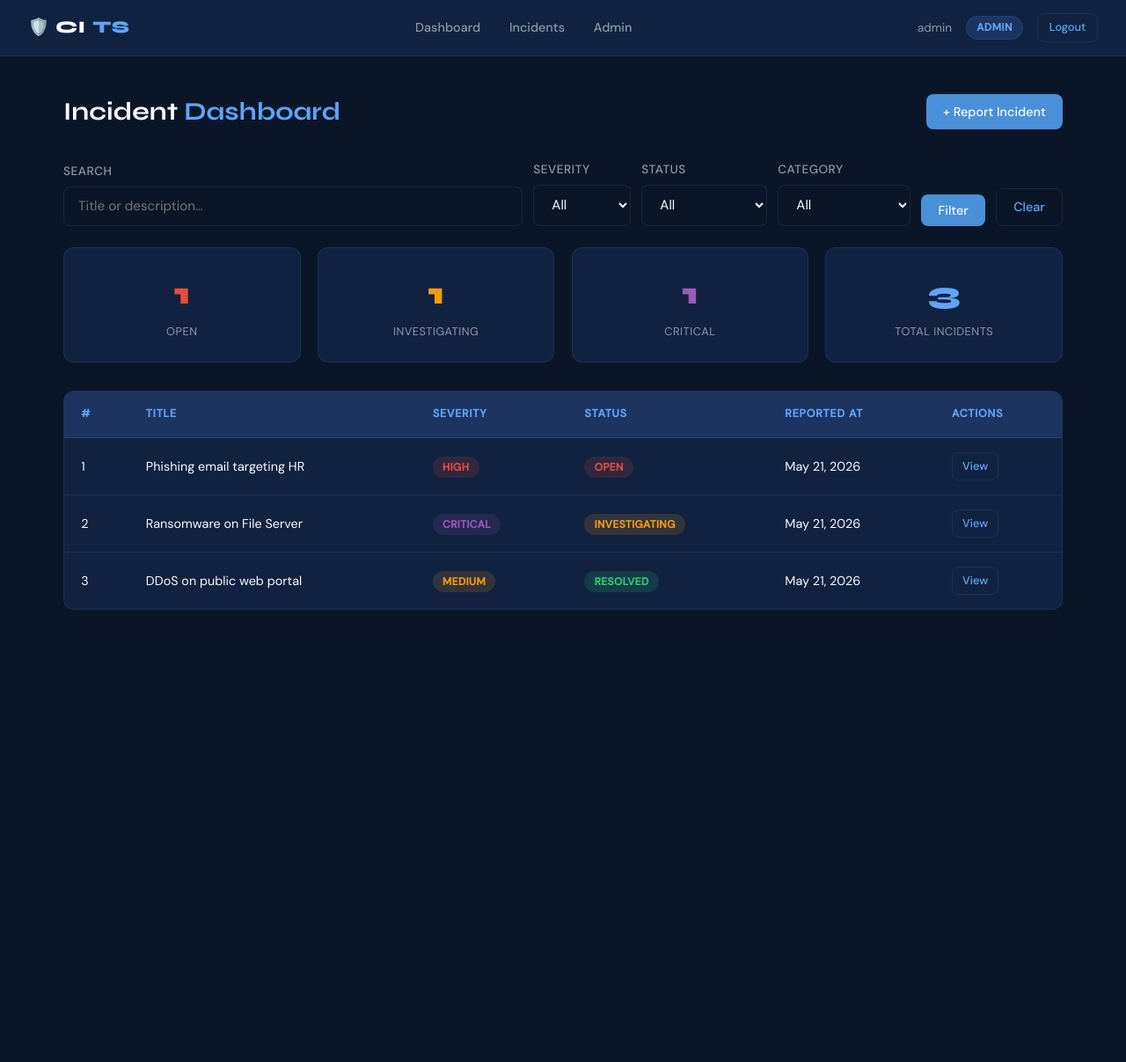
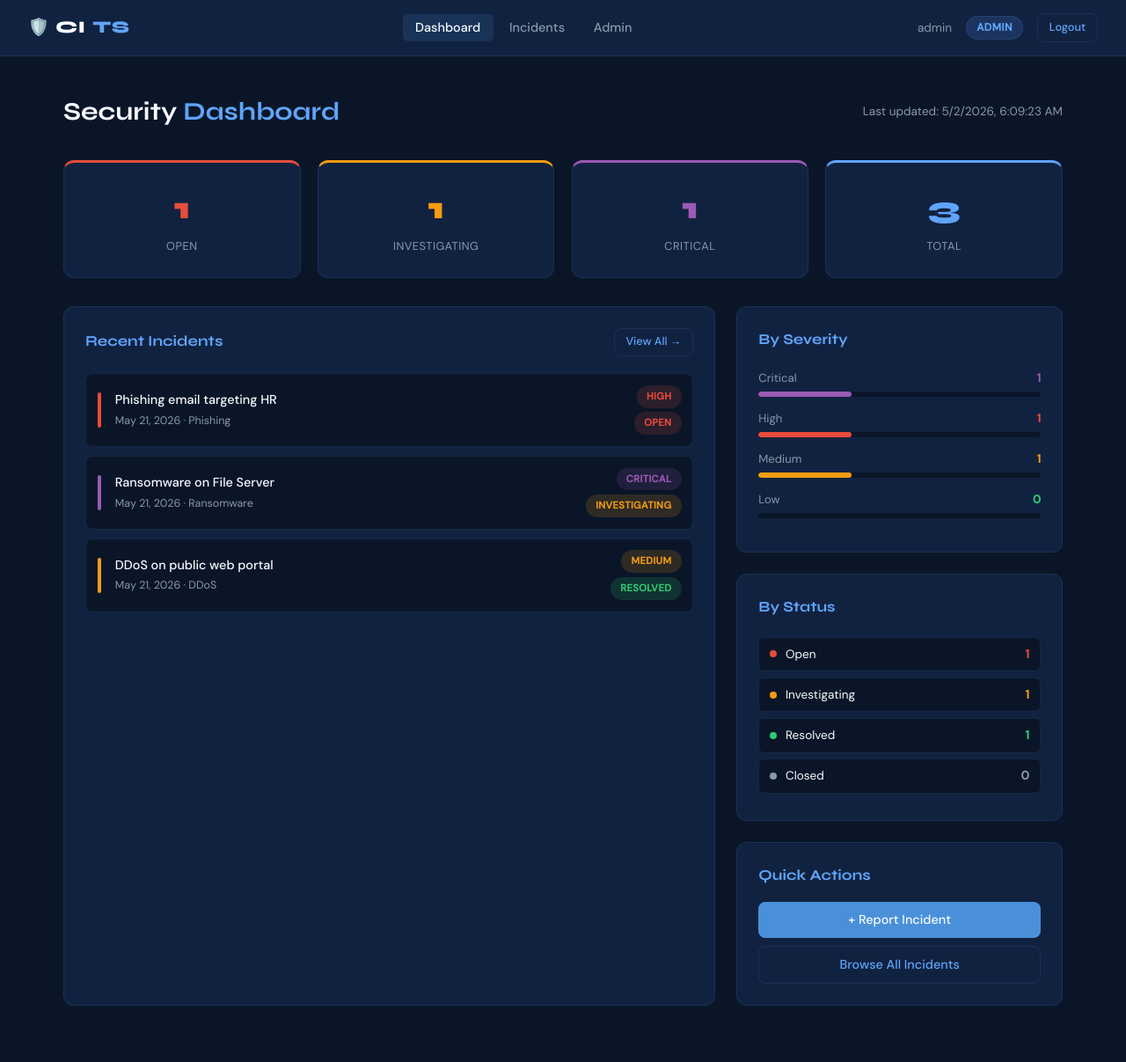
Before and after one commit to israrkhan-cys/cyber-incident-tracking-system, a Flask app: page / in a window 1280 px wide. Shown: the whole page at 88% size. Before the commit the page ends 693 px from the top, so only its background shows below. Run offline with Flask 3, Linux system fonts and the light colour scheme; a user stored in the database is signed in; data comes from the database, SQL or seed files in the repository; some libraries are stand-ins or nearby versions.

Commit message:
moved searching, filtering etc to incident tab, changed dashboard layout

```diff
--- a/app.py
+++ b/app.py
@@ -30,6 +30,124 @@ def load_user(user_id):
 
 from routes.auth import auth
 app.register_blueprint(auth)
+
+
+# ── Dashboard ────────────────────────────────────────────
+@app.route('/')
+@login_required
+def index():
+    cur = mysql.connection.cursor()
+
+    # Summary counts
+    cur.execute("SELECT COUNT(*) AS c FROM incidents WHERE status='open'")
+    open_count = cur.fetchone()['c']
+    cur.execute("SELECT COUNT(*) AS c FROM incidents WHERE status='investigating'")
+    investigating_count = cur.fetchone()['c']
+    cur.execute("SELECT COUNT(*) AS c FROM incidents WHERE status='resolved'")
+    resolved_count = cur.fetchone()['c']
+    cur.execute("SELECT COUNT(*) AS c FROM incidents WHERE status='closed'")
+    closed_count = cur.fetchone()['c']
+    cur.execute("SELECT COUNT(*) AS c FROM incidents WHERE severity='critical'")
+    critical_count = cur.fetchone()['c']
+    cur.execute("SELECT COUNT(*) AS c FROM incidents WHERE severity='high'")
+    high_count = cur.fetchone()['c']
+    cur.execute("SELECT COUNT(*) AS c FROM incidents WHERE severity='medium'")
+    medium_count = cur.fetchone()['c']
+    cur.execute("SELECT COUNT(*) AS c FROM incidents WHERE severity='low'")
+    low_count = cur.fetchone()['c']
+    cur.execute("SELECT COUNT(*) AS c FROM incidents")
+    total_count = cur.fetchone()['c']
+
+    # Recent incidents (last 5)
+    cur.execute("""
+        SELECT i.*, c.name AS category_name, u.username AS assignee_name
+        FROM incidents i
+        LEFT JOIN categories c ON i.category_id = c.category_id
+        LEFT JOIN users u ON i.assigned_to = u.user_id
+        ORDER BY i.reported_at DESC
+        LIMIT 5
+    """)
+    recent_incidents = cur.fetchall()
+
+    cur.close()
+
+    severity_counts = {
+        'critical': critical_count,
+        'high': high_count,
+        'medium': medium_count,
+        'low': low_count,
+    }
+    status_counts = {
+        'open': open_count,
+        'investigating': investigating_count,
+        'resolved': resolved_count,
+        'closed': closed_count,
+    }
+
+    return render_template('index.html',
+                           recent_incidents=recent_incidents,
+                           open_count=open_count,
+                           investigating_count=investigating_count,
+                           critical_count=critical_count,
+                           total_count=total_count,
+                           severity_counts=severity_counts,
+                           status_counts=status_counts)
+
+
+# ── Incidents list ───────────────────────────────────────
+@app.route('/incidents')
+@login_required
+def incidents():
+    cur = mysql.connection.cursor()
+
+    severity  = request.args.get('severity', '')
+    status    = request.args.get('status', '')
+    category  = request.args.get('category_id', '')
+    search    = request.args.get('search', '')
+
+    query = """
+        SELECT i.*,
+               c.name AS category_name,
+               a.username AS assignee_name
+        FROM incidents i
+        LEFT JOIN categories c ON i.category_id = c.category_id
+        LEFT JOIN users a ON i.assigned_to = a.user_id
+        WHERE 1=1
+    """
+    params = []
+
+    if severity:
+        query += " AND i.severity = %s"
+        params.append(severity)
+    if status:
+        query += " AND i.status = %s"
+        params.append(status)
+    if category:
+        query += " AND i.category_id = %s"
+        params.append(category)
+    if search:
+        query += " AND (i.title LIKE %s OR i.description LIKE %s)"
+        params.append(f'%{search}%')
+        params.append(f'%{search}%')
+
+    query += " ORDER BY i.reported_at DESC"
+    cur.execute(query, params)
+    all_incidents = cur.fetchall()
+
+    cur.execute("SELECT * FROM categories ORDER BY name")
+    categories = cur.fetchall()
+
+    cur.close()
+    return render_template('incidents.html',
+                           incidents=all_incidents,
+                           categories=categories,
+                           filters={
+                               'severity': severity,
+                               'status': status,
+                               'category_id': category,
+                               'search': search,
+                           })
+
 
 # ── View incident detail ─────────────────────────────────
 @app.route('/incident/<int:incident_id>')
@@ -82,7 +200,8 @@ def incident_detail(incident_id):
                            comments=comments,
                            logs=logs)
 
-# assets
+
+# ── Assets ───────────────────────────────────────────────
 @app.route('/incident/<int:incident_id>/asset/add', methods=['POST'])
 @login_required
 def add_asset(incident_id):
@@ -124,7 +243,8 @@ def delete_asset(incident_id, asset_id):
     flash('Asset removed.', 'success')
     return redirect(url_for('incident_detail', incident_id=incident_id))
 
-# comments submission form
+
+# ── Comments ─────────────────────────────────────────────
 @app.route('/incident/<int:incident_id>/comment', methods=['POST'])
 @login_required
 def add_comment(incident_id):
@@ -143,6 +263,7 @@ def add_comment(incident_id):
 
     flash('Comment added.', 'success')
     return redirect(url_for('incident_detail', incident_id=incident_id))
+
 
 # ── Report new incident ──────────────────────────────────
 @app.route('/incident/new', methods=['GET', 'POST'])
@@ -181,12 +302,12 @@ def new_incident():
 
     cur.execute("SELECT * FROM categories")
     categories = cur.fetchall()
-
     cur.execute("SELECT user_id, username, role FROM users ORDER BY username")
     users = cur.fetchall()
+    cur.close()
 
-    cur.close()
     return render_template('new_incident.html', categories=categories, users=users)
+
 
 # ── Edit incident ────────────────────────────────────────
 @app.route('/incident/<int:incident_id>/edit', methods=['GET', 'POST'])
@@ -246,15 +367,14 @@ def edit_incident(incident_id):
 
     cur.execute("SELECT * FROM categories")
     categories = cur.fetchall()
-
     cur.execute("SELECT user_id, username, role FROM users ORDER BY username")
     users = cur.fetchall()
+    cur.close()
 
-    cur.close()
     return render_template('edit_incident.html', incident=incident, categories=categories, users=users)
 
-# users
 
+# ── Admin: Users ─────────────────────────────────────────
 @app.route('/admin/users')
 @login_required
 def admin_users():
@@ -303,67 +423,5 @@ def admin_delete_user(user_id):
     return redirect(url_for('admin_users'))
 
 
-
-# ── Dashboard ────────────────────────────────────────────
-@app.route('/')
-@login_required
-def index():
-    cur = mysql.connection.cursor()
-
-    severity   = request.args.get('severity', '')
-    status     = request.args.get('status', '')
-    category   = request.args.get('category_id', '')
-    search     = request.args.get('search', '')
-
-    query  = """
-        SELECT i.*, c.name AS category_name
-        FROM incidents i
-        LEFT JOIN categories c ON i.category_id = c.category_id
-        WHERE 1=1
-    """
-    params = []
-
-    if severity:
-        query += " AND i.severity = %s"
-        params.append(severity)
-    if status:
-        query += " AND i.status = %s"
-        params.append(status)
-    if category:
-        query += " AND i.category_id = %s"
-        params.append(category)
-    if search:
-        query += " AND (i.title LIKE %s OR i.description LIKE %s)"
-        params.append(f'%{search}%')
-        params.append(f'%{search}%')
-
-    query += " ORDER BY i.reported_at DESC"
-    cur.execute(query, params)
-    incidents = cur.fetchall()
-
-    # Stats (unfiltered)
-    cur.execute("SELECT COUNT(*) AS c FROM incidents WHERE status='open'")
-    open_count = cur.fetchone()['c']
-    cur.execute("SELECT COUNT(*) AS c FROM incidents WHERE status='investigating'")
-    investigating_count = cur.fetchone()['c']
-    cur.execute("SELECT COUNT(*) AS c FROM incidents WHERE severity='critical'")
-    critical_count = cur.fetchone()['c']
-    cur.execute("SELECT COUNT(*) AS c FROM incidents")
-    total_count = cur.fetchone()['c']
-
-    cur.execute("SELECT * FROM categories ORDER BY name")
-    categories = cur.fetchall()
-
-    cur.close()
-    return render_template('index.html',
-                           incidents=incidents,
-                           categories=categories,
-                           open_count=open_count,
-                           investigating_count=investigating_count,
-                           critical_count=critical_count,
-                           total_count=total_count,
-                           filters={'severity': severity, 'status': status,
-                                    'category_id': category, 'search': search})
-
 if __name__ == '__main__':
     app.run(debug=True)
--- a/static/css/style.css
+++ b/static/css/style.css
@@ -376,3 +376,8 @@ tbody td {
     letter-spacing: 0.5px;
     margin-top: 0.3rem;
 }
+
+.navbar-links a.nav-active {
+    color: var(--white);
+    background: var(--border);
+}
--- a/templates/auth/register.html
+++ b/templates/auth/register.html
@@ -26,7 +26,7 @@
                 <select name="role">
                     <option value="viewer">Viewer</option>
                     <option value="analyst">Analyst</option>
-                    <option value="admin">cleAdmin</option>
+                    <option value="admin">Admin</option>
                 </select>
             </div>
             <button type="submit" class="btn btn-primary" style="width:100%; justify-content:center; margin-top:0.5rem;">
--- a/templates/base.html
+++ b/templates/base.html
@@ -15,10 +15,10 @@
     </a>
 
     <ul class="navbar-links">
-        <li><a href="{{ url_for('index') }}">Dashboard</a></li>
-        <li><a href="#">Incidents</a></li>
+        <li><a href="{{ url_for('index') }}" {% if request.endpoint == 'index' %}class="nav-active"{% endif %}>Dashboard</a></li>
+        <li><a href="{{ url_for('incidents') }}" {% if request.endpoint == 'incidents' %}class="nav-active"{% endif %}>Incidents</a></li>
         {% if current_user.role == 'admin' %}
-        <li><a href="{{ url_for('admin_users') }}">Admin</a></li>
+        <li><a href="{{ url_for('admin_users') }}" {% if request.endpoint == 'admin_users' %}class="nav-active"{% endif %}>Admin</a></li>
         {% endif %}
     </ul>
 
@@ -30,9 +30,8 @@
 </nav>
 {% endif %}
 
-<div class="{% if current_user.is_authenticated %}main-content{% else %}{% endif %}">
+<div class="{% if current_user.is_authenticated %}main-content{% endif %}">
 
-    <!-- Flash messages -->
     {% with messages = get_flashed_messages(with_categories=true) %}
         {% if messages %}
         <div class="flash-messages">
--- a/templates/index.html
+++ b/templates/index.html
@@ -3,91 +3,153 @@
 
 {% block content %}
 <div class="page-header">
-    <h1 class="page-title">Incident <span>Dashboard</span></h1>
-    {% if current_user.role in ('admin', 'analyst') %}
-    <a href="{{ url_for('new_incident') }}" class="btn btn-primary">+ Report Incident</a>
-    {% endif %}
+    <h1 class="page-title">Security <span>Dashboard</span></h1>
+    <div style="font-size:0.85rem; color:var(--text-muted);">
+        Last updated: <span id="ts"></span>
+        <script>document.getElementById('ts').textContent = new Date().toLocaleString();</script>
+    </div>
 </div>
 
-<form method="GET" style="margin-bottom: 1.5rem; display: flex; gap: 0.75rem; flex-wrap: wrap; align-items: flex-end;">
-    <div class="form-group" style="margin: 0; flex: 1; min-width: 180px;">
-        <label>Search</label>
-        <input type="text" name="search" placeholder="Title or description…" value="{{ filters.search }}">
-    </div>
-    <div class="form-group" style="margin: 0;">
-        <label>Severity</label>
-        <select name="severity">
-            <option value="">All</option>
-            {% for s in ['low','medium','high','critical'] %}
-            <option value="{{ s }}" {{ 'selected' if filters.severity == s }}>{{ s.capitalize() }}</option>
-            {% endfor %}
-        </select>
-    </div>
-    <div class="form-group" style="margin: 0;">
-        <label>Status</label>
-        <select name="status">
-            <option value="">All</option>
-            {% for s in ['open','investigating','resolved','closed'] %}
-            <option value="{{ s }}" {{ 'selected' if filters.status == s }}>{{ s.capitalize() }}</option>
-            {% endfor %}
-        </select>
-    </div>
-    <div class="form-group" style="margin: 0;">
-        <label>Category</label>
-        <select name="category_id">
-            <option value="">All</option>
-            {% for cat in categories %}
-            <option value="{{ cat.category_id }}" {{ 'selected' if filters.category_id == cat.category_id|string }}>{{ cat.name }}</option>
-            {% endfor %}
-        </select>
-    </div>
-    <button type="submit" class="btn btn-primary">Filter</button>
-    <a href="{{ url_for('index') }}" class="btn btn-outline">Clear</a>
-</form>
-
-<div class="stats-grid">
-    <div class="stat-card">
+<!-- Stats Row -->
+<div class="stats-grid" style="grid-template-columns: repeat(4, 1fr); margin-bottom: 2rem;">
+    <div class="stat-card" style="border-top: 3px solid var(--danger);">
         <div class="stat-number" style="color: var(--danger);">{{ open_count }}</div>
         <div class="stat-label">Open</div>
     </div>
-    <div class="stat-card">
+    <div class="stat-card" style="border-top: 3px solid var(--warning);">
         <div class="stat-number" style="color: var(--warning);">{{ investigating_count }}</div>
         <div class="stat-label">Investigating</div>
     </div>
-    <div class="stat-card">
+    <div class="stat-card" style="border-top: 3px solid #9b59b6;">
         <div class="stat-number" style="color: #9b59b6;">{{ critical_count }}</div>
         <div class="stat-label">Critical</div>
     </div>
-    <div class="stat-card">
+    <div class="stat-card" style="border-top: 3px solid var(--accent-bright);">
         <div class="stat-number" style="color: var(--accent-bright);">{{ total_count }}</div>
-        <div class="stat-label">Total Incidents</div>
+        <div class="stat-label">Total</div>
     </div>
 </div>
 
-<div class="table-wrapper">
-    <table>
-        <thead>
-            <tr>
-                <th>#</th>
-                <th>Title</th>
-                <th>Severity</th>
-                <th>Status</th>
-                <th>Reported At</th>
-                <th>Actions</th>
-            </tr>
-        </thead>
-        <tbody>
-            {% for incident in incidents %}
-            <tr>
-                <td>{{ incident.incident_id }}</td>
-                <td>{{ incident.title }}</td>
-                <td><span class="badge badge-{{ incident.severity }}">{{ incident.severity }}</span></td>
-                <td><span class="badge badge-{{ incident.status }}">{{ incident.status }}</span></td>
-                <td>{{ incident.reported_at.strftime('%b %d, %Y') }}</td>
-                <td><a href="{{ url_for('incident_detail', incident_id=incident.incident_id) }}" class="btn btn-outline" style="padding:0.3rem 0.7rem; font-size:0.8rem;">View</a></td>
-            </tr>
+<!-- Two-column layout: recent + breakdown -->
+<div style="display: grid; grid-template-columns: 2fr 1fr; gap: 1.5rem; margin-bottom: 1.5rem;">
+
+    <!-- Recent Incidents -->
+    <div class="card">
+        <div style="display:flex; align-items:center; justify-content:space-between; margin-bottom:1.2rem;">
+            <h3 style="font-family:'Syne',sans-serif; font-size:1.05rem; color:var(--accent-bright);">
+                Recent Incidents
+            </h3>
+            <a href="{{ url_for('incidents') }}" class="btn btn-outline" style="padding:0.3rem 0.8rem; font-size:0.8rem;">
+                View All →
+            </a>
+        </div>
+
+        {% if recent_incidents %}
+            {% for incident in recent_incidents %}
+            <a href="{{ url_for('incident_detail', incident_id=incident.incident_id) }}"
+               style="display:block; text-decoration:none; color:inherit;">
+                <div style="display:flex; align-items:center; gap:1rem; padding:0.8rem;
+                            border-radius:8px; border:1px solid var(--border);
+                            margin-bottom:0.6rem; background:var(--navy);
+                            transition: border-color 0.2s;"
+                     onmouseover="this.style.borderColor='rgba(74,144,217,0.4)'"
+                     onmouseout="this.style.borderColor='var(--border)'">
+                    <!-- Severity indicator -->
+                    <div style="width:4px; height:40px; border-radius:4px; flex-shrink:0;
+                                background: {% if incident.severity == 'critical' %}#9b59b6{% elif incident.severity == 'high' %}var(--danger){% elif incident.severity == 'medium' %}var(--warning){% else %}var(--success){% endif %};">
+                    </div>
+                    <div style="flex:1; min-width:0;">
+                        <div style="font-size:0.9rem; font-weight:500; white-space:nowrap; overflow:hidden; text-overflow:ellipsis;">
+                            {{ incident.title }}
+                        </div>
+                        <div style="font-size:0.78rem; color:var(--text-muted); margin-top:0.15rem;">
+                            {{ incident.reported_at.strftime('%b %d, %Y') }}
+                            {% if incident.category_name %} · {{ incident.category_name }}{% endif %}
+                        </div>
+                    </div>
+                    <div style="display:flex; flex-direction:column; align-items:flex-end; gap:0.3rem; flex-shrink:0;">
+                        <span class="badge badge-{{ incident.severity }}" style="font-size:0.7rem;">{{ incident.severity }}</span>
+                        <span class="badge badge-{{ incident.status }}" style="font-size:0.7rem;">{{ incident.status }}</span>
+                    </div>
+                </div>
+            </a>
             {% endfor %}
-        </tbody>
-    </table>
+        {% else %}
+            <p style="color:var(--text-muted); font-size:0.88rem; text-align:center; padding:2rem 0;">
+                No incidents reported yet.
+            </p>
+        {% endif %}
+    </div>
+
+    <!-- Right column -->
+    <div style="display:flex; flex-direction:column; gap:1.5rem;">
+
+        <!-- By Severity -->
+        <div class="card">
+            <h3 style="font-family:'Syne',sans-serif; font-size:1.05rem; color:var(--accent-bright); margin-bottom:1.2rem;">
+                By Severity
+            </h3>
+            {% set severities = [
+                ('critical', '#9b59b6', severity_counts.critical),
+                ('high',     'var(--danger)', severity_counts.high),
+                ('medium',   'var(--warning)', severity_counts.medium),
+                ('low',      'var(--success)', severity_counts.low)
+            ] %}
+            {% for label, color, count in severities %}
+            <div style="margin-bottom:0.9rem;">
+                <div style="display:flex; justify-content:space-between; font-size:0.82rem; margin-bottom:0.3rem;">
+                    <span style="text-transform:capitalize; color:var(--text-muted);">{{ label }}</span>
+                    <span style="font-weight:600; color:{{ color }};">{{ count }}</span>
+                </div>
+                <div style="height:6px; background:var(--navy); border-radius:4px; overflow:hidden;">
+                    <div style="height:100%; border-radius:4px; background:{{ color }};
+                                width: {% if total_count > 0 %}{{ ((count / total_count) * 100)|round|int }}%{% else %}0%{% endif %};
+                                transition: width 0.6s ease;"></div>
+                </div>
+            </div>
+            {% endfor %}
+        </div>
+
+        <!-- By Status -->
+        <div class="card">
+            <h3 style="font-family:'Syne',sans-serif; font-size:1.05rem; color:var(--accent-bright); margin-bottom:1.2rem;">
+                By Status
+            </h3>
+            {% set statuses = [
+                ('open',          'var(--danger)',       status_counts.open),
+                ('investigating', 'var(--warning)',      status_counts.investigating),
+                ('resolved',      'var(--success)',      status_counts.resolved),
+                ('closed',        'var(--text-muted)',   status_counts.closed)
+            ] %}
+            {% for label, color, count in statuses %}
+            <div style="display:flex; align-items:center; justify-content:space-between;
+                        padding:0.5rem 0.75rem; border-radius:6px; margin-bottom:0.4rem;
+                        background:var(--navy); border:1px solid var(--border);">
+                <div style="display:flex; align-items:center; gap:0.6rem;">
+                    <div style="width:8px; height:8px; border-radius:50%; background:{{ color }};"></div>
+                    <span style="font-size:0.85rem; text-transform:capitalize;">{{ label }}</span>
+                </div>
+                <span style="font-size:0.85rem; font-weight:600; color:{{ color }};">{{ count }}</span>
+            </div>
+            {% endfor %}
+        </div>
+
+        <!-- Quick Actions -->
+        {% if current_user.role in ('admin', 'analyst') %}
+        <div class="card">
+            <h3 style="font-family:'Syne',sans-serif; font-size:1.05rem; color:var(--accent-bright); margin-bottom:1rem;">
+                Quick Actions
+            </h3>
+            <a href="{{ url_for('new_incident') }}" class="btn btn-primary" style="width:100%; justify-content:center; margin-bottom:0.6rem;">
+                + Report Incident
+            </a>
+            <a href="{{ url_for('incidents') }}" class="btn btn-outline" style="width:100%; justify-content:center;">
+                Browse All Incidents
+            </a>
+        </div>
+        {% endif %}
+
+    </div>
 </div>
+
 {% endblock %}
```
Also changed, not shown: templates/incidents.html (added, +120 -0 lines).
